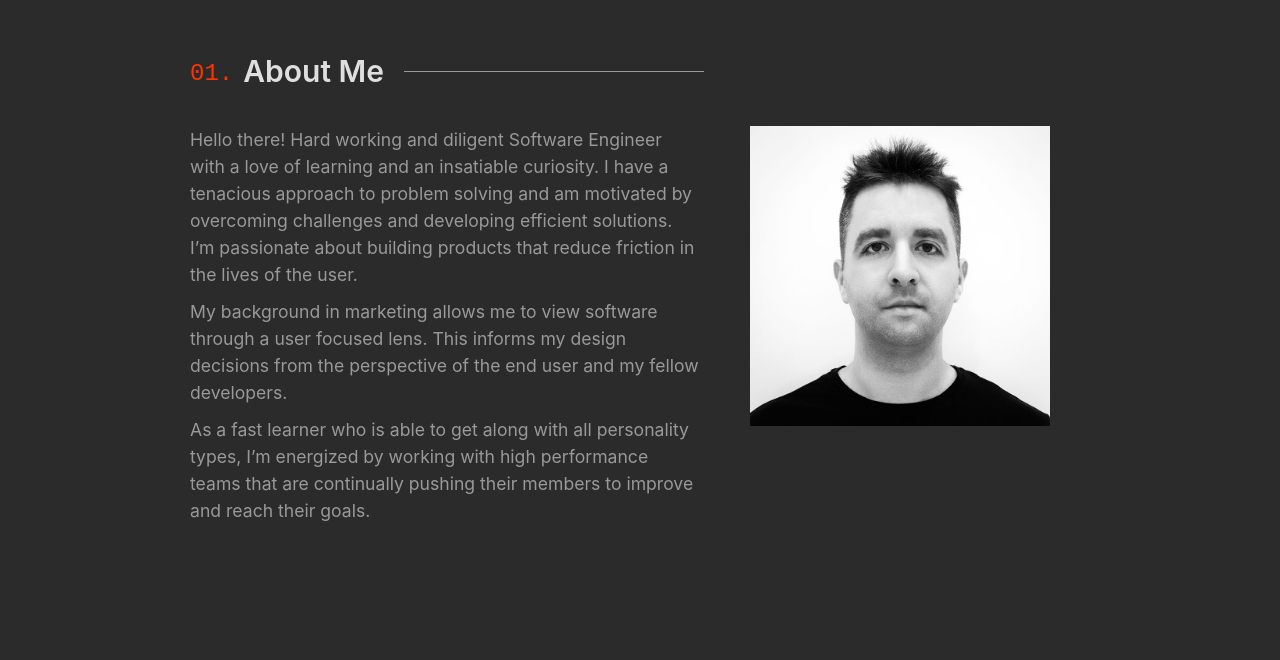
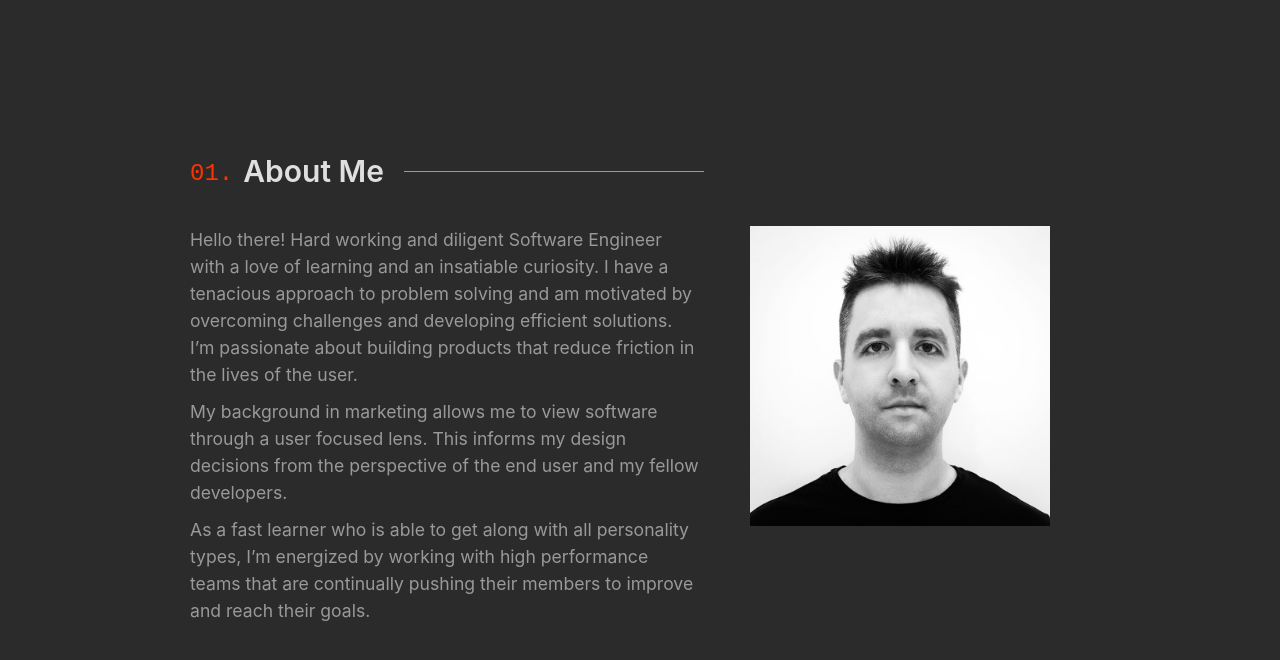
Before and after one commit to christianjbolus/portfolio_v2, a Svelte app: page / in a window 1280 px wide. Shown: the part 844-1504 px from the top of the page. Before the commit the page ends 1378 px from the top, so only its background shows below. Built offline with nearby package versions, Linux system fonts and the light colour scheme.

Commit message:
Add top and bottom padding to About section component

```diff
--- a/src/components/sections/About.svelte
+++ b/src/components/sections/About.svelte
@@ -6,6 +6,7 @@
   //   "Express", "Ruby on Rails", "Mongo DB", "PostgreSQL", "GraphQL", "Git"
   //   ]
 </script>
+
   <ScrollReveal>
     <section class="about">
       <NumberedHeader text="About Me" />
@@ -37,6 +38,7 @@
   .about {
     max-width: 900px;
     margin: 0 auto;
+    padding: 100px 0;
   }
 
   .container {
```
